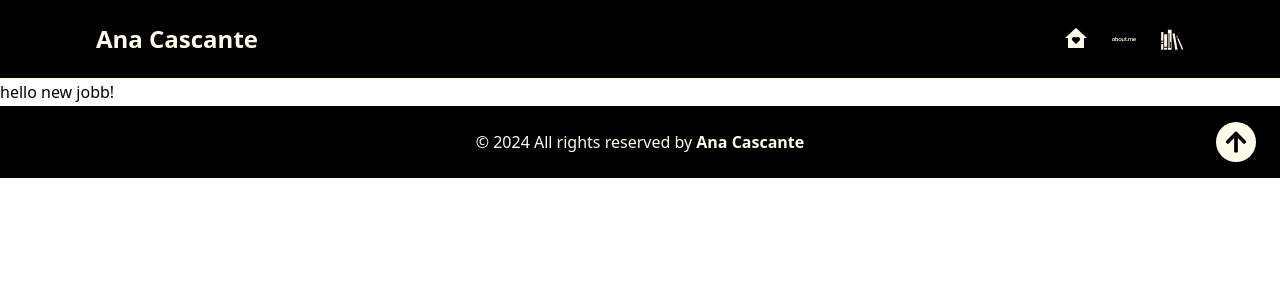
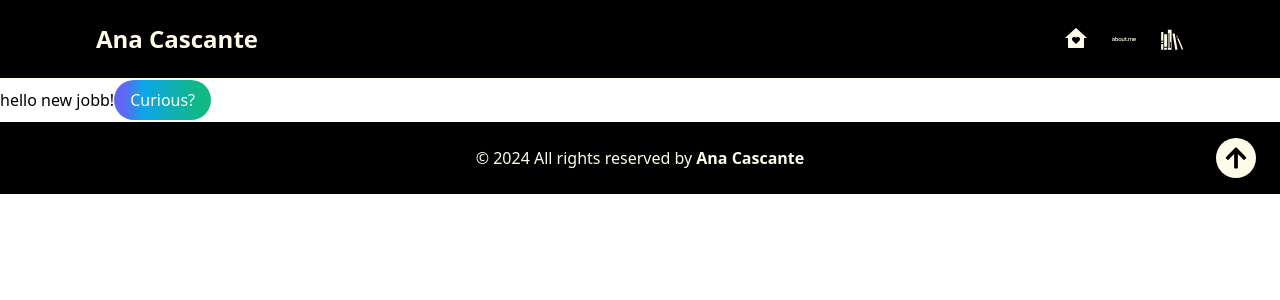
Before and after one commit to AnaCascante/Myportafolio, a React (Vite) app: page / in a window 1280 px wide. Shown: the top 300 px of the page. Built offline with nearby package versions, Linux system fonts and the light colour scheme.

Commit message:
adds button in homepage

```diff
--- a/src/pages/HomePage.tsx
+++ b/src/pages/HomePage.tsx
@@ -1,5 +1,12 @@
 const HomePage = () => {
-  return <div>hello new jobb!</div>;
+  return (
+    <div>
+      hello new jobb!
+      <button className="hover:scale- inline transform rounded-full bg-gradient-to-r from-indigo-500 from-10% via-sky-500 via-30% to-emerald-500 to-90% px-4 py-2 text-yellow-50 transition-transform duration-300 hover:scale-150">
+        Curious?
+      </button>
+    </div>
+  );
 };
 
 export default HomePage;
```
